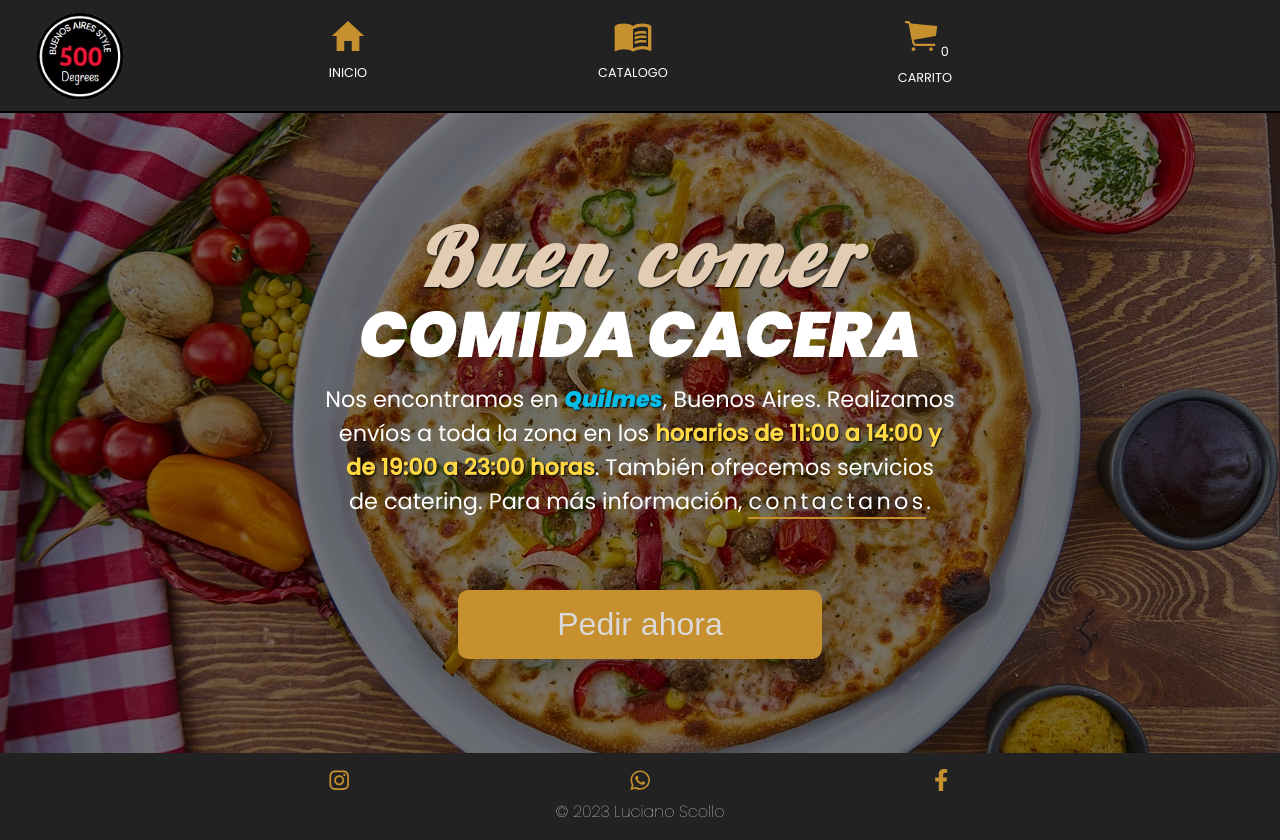
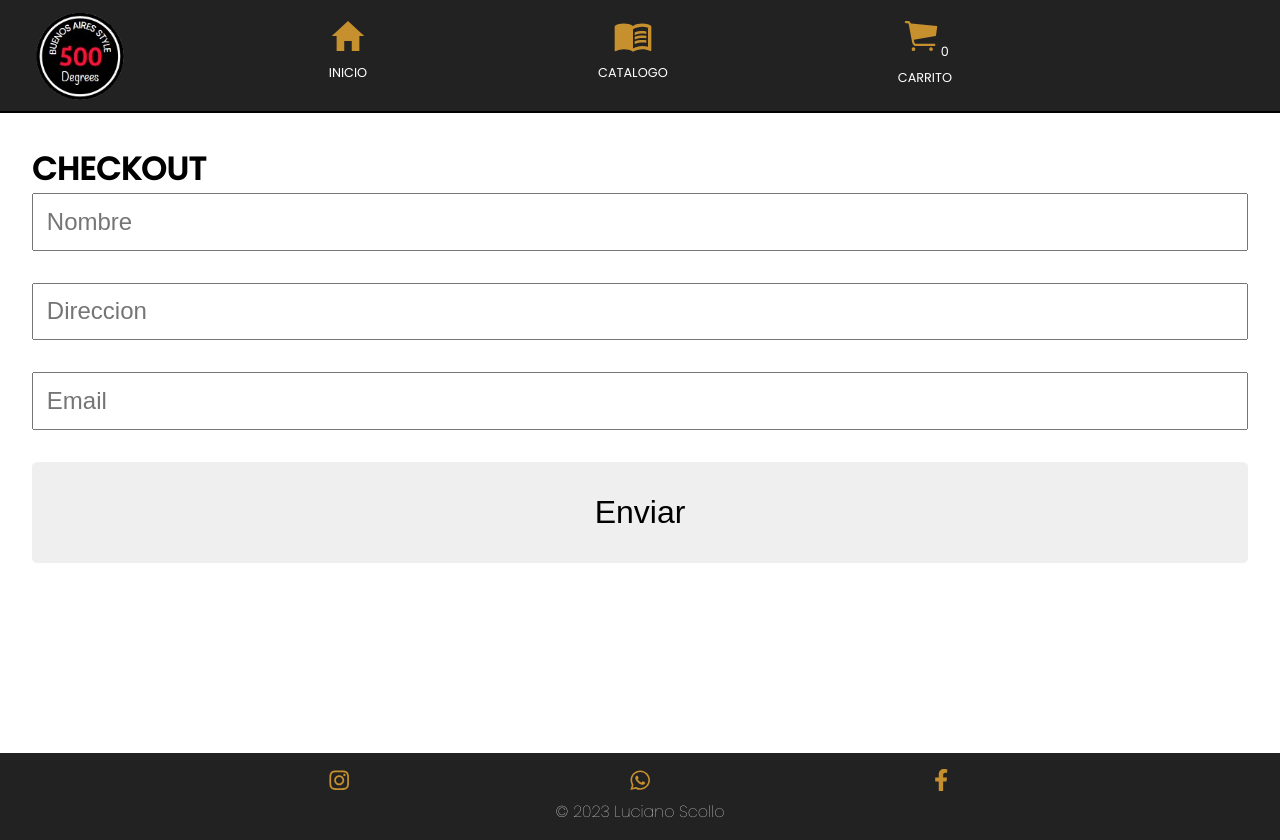
Before and after one commit to Lucianosc9927/TiendaReact-ScolloLuciano, a React (Vite) app: page /checkout in a window 1280 px wide. Before the commit this address led to /. Built offline with nearby package versions, Linux system fonts and the light colour scheme.

Commit message:
Agregando el checkout

```diff
--- a/src/App.jsx
+++ b/src/App.jsx
@@ -7,6 +7,7 @@ import { BrowserRouter, Routes, Route, Navigate } from "react-router-dom";
 import { ProductDetailContainer } from "./components/ProductDetailContainer/ProductDetailContainer";
 import { CartProvider } from "./context/Cart";
 import { CartView } from "./components/CartView/CartView";
+import { Checkout } from "./components/Checkout/Checkout";
 
 function App() {
   return (
@@ -21,6 +22,7 @@ function App() {
           <Route path="*" element={<Navigate to={"/"} />} />
           <Route path="/item/:itemId" element={<ProductDetailContainer />} />
           <Route path="/cart" element={<CartView />} />
+          <Route path="/checkout" element={<Checkout />} />
         </Routes>
 
         <Footer />
--- a/src/components/CartView/CartView.css
+++ b/src/components/CartView/CartView.css
@@ -5,9 +5,23 @@
   justify-content: center;
   align-items: center;
   margin: 2rem;
+  font-size: 1.8rem;
 
   .btnRemove {
     background-color: #f00;
+    width: 80%;
+    margin: 1rem auto;
+    border: none;
+    padding: 1rem;
+    border-radius: 10px;
+    font-size: 1.8rem;
+
+    &:hover {
+      cursor: pointer;
+    }
+  }
+  .btnFinish {
+    background-color: rgb(140, 224, 129);
     width: 80%;
     margin: 0 auto;
     border: none;
@@ -27,6 +41,7 @@
   column-gap: 1rem;
   border: 1px solid black;
   padding: .8rem;
+  font-size: 1rem;
 
   .price {
     color: green;
--- a/src/components/CartView/CartView.jsx
+++ b/src/components/CartView/CartView.jsx
@@ -1,6 +1,7 @@
 import { useContext } from "react";
 import { Cart } from "../../context/Cart";
 import "./CartView.css";
+import { Link } from "react-router-dom";
 
 export const CartView = () => {
   const { cart, totalPrice, clearCart, deleteItem } = useContext(Cart);
@@ -26,6 +27,9 @@ export const CartView = () => {
       <button className="btnRemove" onClick={clearCart}>
         Vaciar carrito
       </button>
+      <button className="btnFinish" onClick={() => deleteItem(item.id)}>
+        <Link to="/checkout">Terminar mi compra</Link>
+      </button>
     </section>
   );
 };
--- /dev/null
+++ b/src/components/Checkout/Checkout.css
@@ -0,0 +1,31 @@
+.formContainer {
+  padding: 2rem;
+  min-height: 80vh;
+
+  h2 {
+    font-size: 2rem;
+    text-transform: uppercase;
+  }
+
+  form {
+    display: flex;
+    flex-direction: column;
+    row-gap: 2rem;
+
+    input {
+      font-size: 1.5rem;
+      padding: .8rem;
+    }
+
+    button {
+      border: none;
+      font-size: 2rem;
+      padding: 2rem;
+      border-radius: 5px;
+
+      &:hover {
+        cursor: pointer;
+      }
+    }
+  }
+}
--- /dev/null
+++ b/src/components/Checkout/Checkout.jsx
@@ -0,0 +1,80 @@
+import { useContext, useState } from "react";
+import { Cart } from "../../context/Cart";
+import { db } from "../../firebase/config";
+import { collection, addDoc } from "firebase/firestore";
+import "./Checkout.css";
+
+export const Checkout = () => {
+  const { cart, totalItems, clearCart } = useContext(Cart);
+  const [orderId, setOrderId] = useState("");
+
+  const [values, setValues] = useState({
+    nombre: "",
+    direccion: "",
+    email: "",
+  });
+
+  const handleInputChange = (e) => {
+    setValues({
+      ...values,
+      [e.target.name]: e.target.value,
+    });
+  };
+
+  const handleSubmit = (e) => {
+    e.preventDefault();
+
+    const orden = {
+      cliente: values,
+      items: cart,
+      total: totalItems(),
+      fecha: new Date(),
+    };
+
+    const orderRef = collection(db, "ordenes");
+    addDoc(orderRef, orden).then((doc) => {
+      setOrderId(doc.id);
+      clearCart();
+    });
+  };
+  if (orderId) {
+    return (
+      <div className="formContainer">
+        <h2>Gracias por tu compra!</h2>
+        <p>Tu codigo de orden es: {orderId}</p>
+      </div>
+    );
+  }
+
+  return (
+    <div className="formContainer">
+      <h2>Checkout</h2>
+
+      <form onSubmit={handleSubmit}>
+        <input
+          value={values.nombre}
+          type="text"
+          placeholder="Nombre"
+          onChange={handleInputChange}
+          name="nombre"
+        />
+        <input
+          value={values.direccion}
+          onChange={handleInputChange}
+          type="text"
+          placeholder="Direccion"
+          name="direccion"
+        />
+        <input
+          value={values.email}
+          onChange={handleInputChange}
+          type="text"
+          placeholder="Email"
+          name="email"
+        />
+
+        <button type="submit">Enviar</button>
+      </form>
+    </div>
+  );
+};
```
